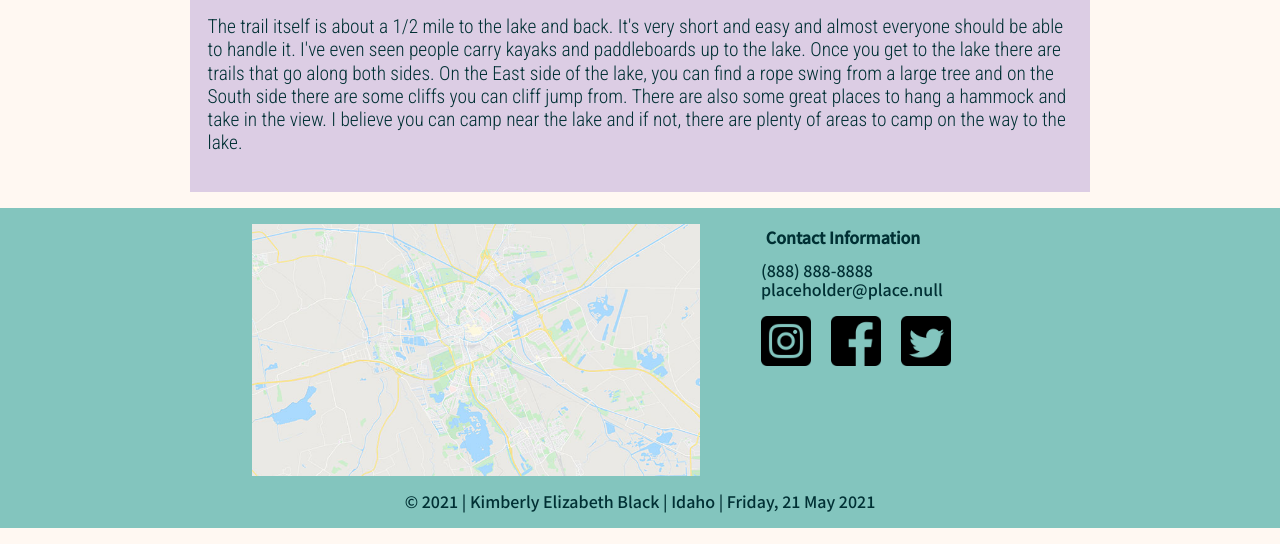
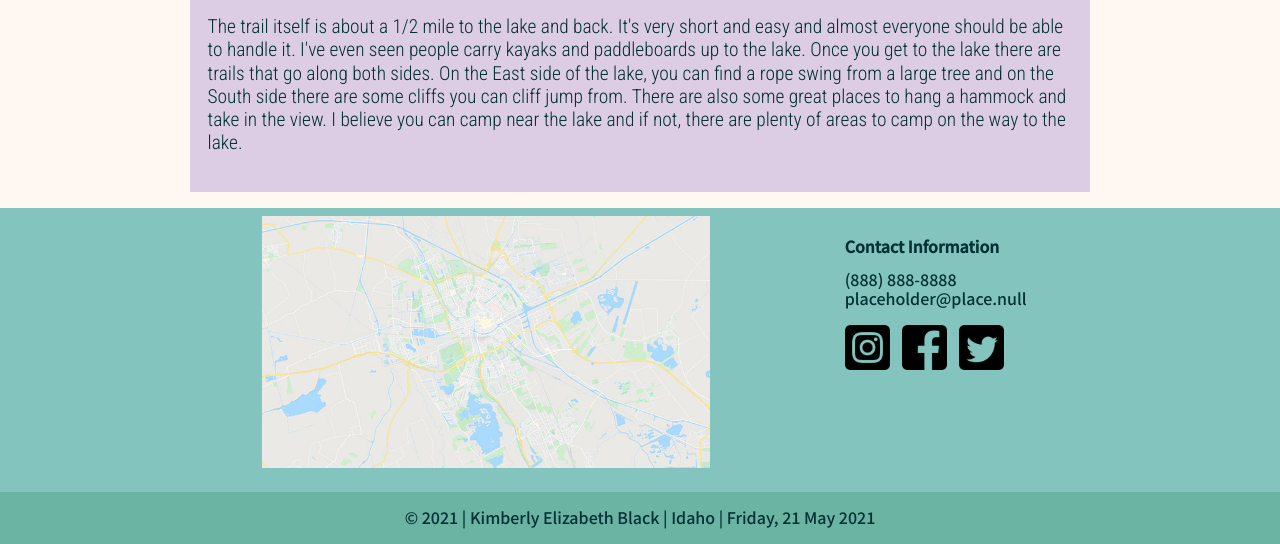
Before and after one commit to Kim-Quirk/kim-quirk.github.io, a PHP site: page /preston-5.html in a window 1280 px wide. Shown: the part 1820-2364 px from the top of the page. Run offline with PHP 8.4, Linux system fonts and the light colour scheme.

Commit message:
Small Changes

```diff
--- a/lesson5/css/large.css
+++ b/lesson5/css/large.css
@@ -121,18 +121,21 @@
         grid-template-columns: repeat(2, auto);
         max-width: 900px;
         margin: 0 auto;
+        padding-left: 3em;
+        padding-right: 3em;
     }
 
     #contactInfo {
         grid-column: 2/3;
+        max-width: none;
+        text-align: left;
     }
 
-
     .media {
-        width: 50px;
-        display: inline-block;
-        padding-right: 1em;
-        padding-top: 1em;
+        width: 45px;
+    }
+    #map {
+        padding: .5em;
     }
 
     footer img {
@@ -142,6 +145,10 @@
     }
 
     #bar {
+        max-width: 900px;
+    }
+
+    #bar-wrapper {
         grid-column: 1/3;
     }
 }
--- a/lesson5/css/medium.css
+++ b/lesson5/css/medium.css
@@ -115,12 +115,34 @@
         font-size: 1.5em;
     }
 
+    #contactInfo {
+        max-width: none;
+    }
+
+    #contactInfo p {
+        font-size: 1em;
+    }
+
+    .media {
+        width: 40px;
+        padding-right: .5em;
+        padding-top: 1em;
+    }
+
     footer p {
         font-size: .8em;
     }
 
     footer img {
         max-width: 25em;
+    }
+
+    #bar {
+        max-width: 600px;
+    }
+
+    #map {
+        display: block;
     }
 
     p,
--- a/lesson5/css/small.css
+++ b/lesson5/css/small.css
@@ -277,21 +277,21 @@ h6 {
     color: #003034;
 }
 
-#footer-wrapper{
+#footer-wrapper {
     max-width: 400px;
     margin: 0 auto;
+    padding-bottom: 1em;
 }
 
 footer {
     background-color: #83C5BE;
-    padding: 1em;
 }
 
 footer p {
     color: #003034;
     margin: 0;
     font-family: 'Noto Sans JP', sans-serif;
-    font-size: .7em;
+    font-size: .8em;
 }
 
 footer img {
@@ -300,22 +300,42 @@ footer img {
     max-width: 100%;
 }
 
+#map {
+    display: none;
+}
+
 footer h5 {
     color: #003034;
-    margin: .3em;
-    margin: .3em;
     margin-bottom: 1em;
 }
 
 #contactInfo {
+    margin: 0 auto;
     margin-bottom: 1em;
+    max-width: 12em;
+    text-align: center;
+    padding-top: .2em;
+}
+
+#contactInfo p {
+    font-size: .8em;
 }
 
 #bar {
-    margin-top: 1em;
+    max-width: 400px;
+    margin: 0 auto;
     text-align: center;
 }
 
+#bar-wrapper {
+    background-color: #6BB3A2;
+    padding: 1em;
+    margin: 0;
+}
+
 .media {
-    display: none;
+    width: 25px;
+    display: inline-block;
+    padding-right: .5em;
+    padding-top: .5em;
 }
--- a/lesson5/preston-5.html
+++ b/lesson5/preston-5.html
@@ -77,7 +77,8 @@
                 </table>
             </div>
             <div class="contentbox">
-                <h5><a href="https://www.theoutbound.com/idaho/hiking/hike-to-bloomington-lake">Hike to Bloomington Lake</a></h5>
+                <h5><a href="https://www.theoutbound.com/idaho/hiking/hike-to-bloomington-lake">Hike to Bloomington
+                        Lake</a></h5>
                 <p>by <a href="https://www.theoutbound.com/hunter-iverson">Hunter Iverson</a></p>
                 <img src="images/lake.jpeg" alt="Picture of a Picnic">
                 <p>Bloomington Lake is an awesome place for an afternoon adventure. It's a beautiful lake tucked into a
@@ -110,10 +111,13 @@
                 <img alt="Facebook" class="media" src="images/facebook.png">
                 <img alt="Twitter" class="media" src="images/twitter.png">
             </div>
-            <img src="images/placeholder-map.jpg" alt="Map">
+            <img id="map" src="images/placeholder-map.jpg" alt="Map">
+        </div>
+        <div id="bar-wrapper">
             <div id="bar">
                 <p class="legal">&copy; <span id="copyrightyear"></span> | Kimberly Elizabeth Black | Idaho |
-                    <span id="weekday"></span>, <span id="day"></span> <span id="month"></span> <span id="year"></span>
+                    <span id="weekday"></span>, <span id="day"></span> <span id="month"></span> <span
+                        id="year"></span>
             </div>
         </div>
     </footer>
```
Lines whose indentation alone changed are shown as unchanged.
